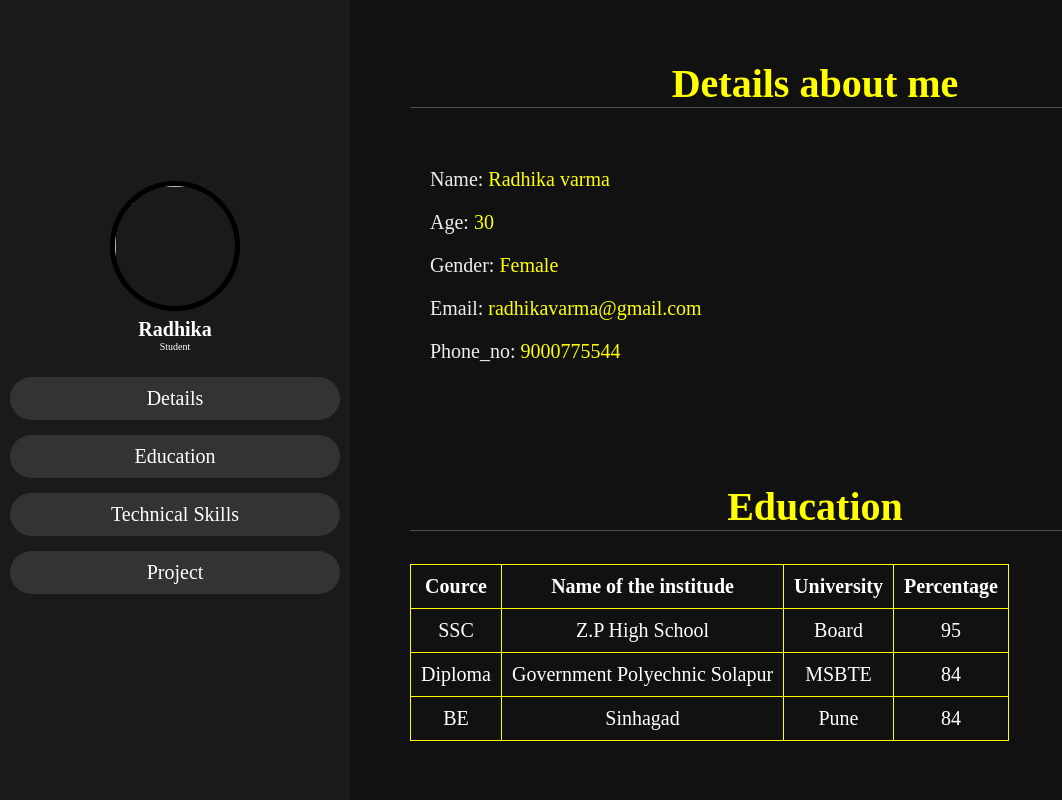
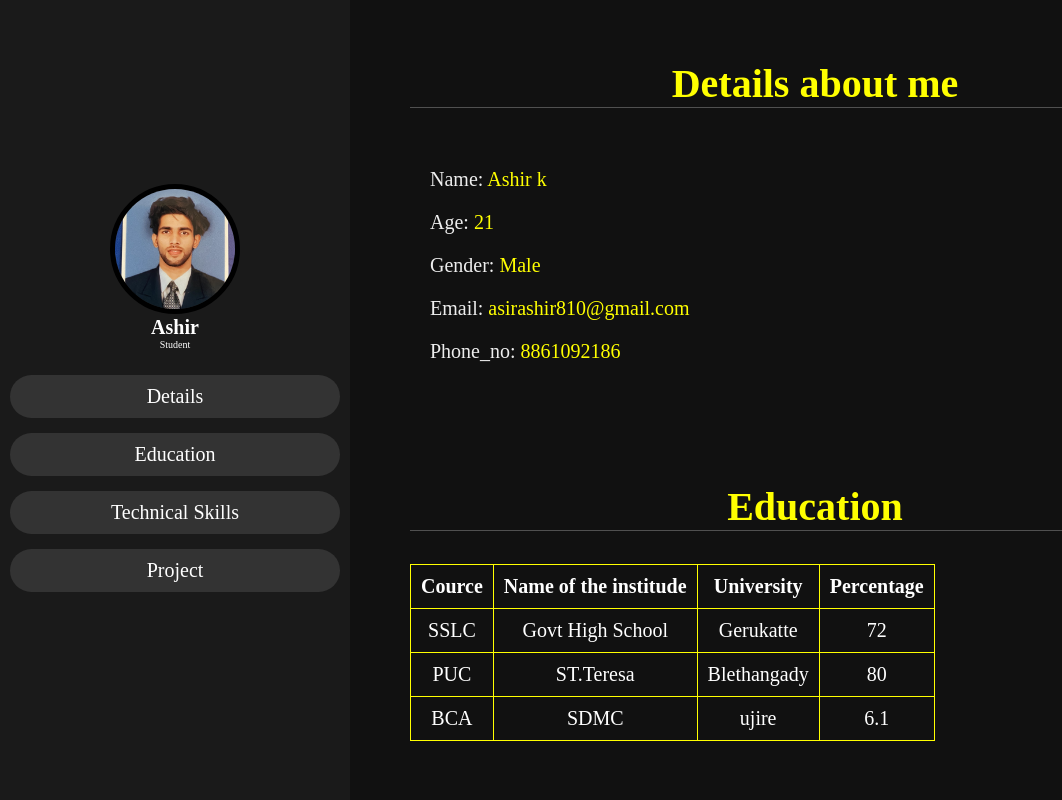
Before and after one commit to AshirPortfolio/portfolio, a plain HTML site: page index.html in a window 1280 px wide. Shown: the top 800 px of the page, without its empty margins (0-1062 px from the left). Drawn offline with Linux system fonts and the light colour scheme.

Commit message:
Add files via upload

```diff
--- a/index.html
+++ b/index.html
@@ -10,8 +10,8 @@
 <body>
     <header>
        <div class="user">
-       <img src="photo.jpg">
-       <h5 class="nm">Radhika</h5>
+       <img src="Ashirrr.jpg">
+       <h5 class="nm">Ashir</h5>
        <p class="jb">Student</p>
        </div>
        <nav class="nv">
@@ -27,11 +27,11 @@
         <h1 class="heading"><span>Details about me</span></h1>
         <div class="Row">
         <div class="det">
-             <h3><span>Name: </span>Radhika varma</h3>
-             <h3><span>Age: </span>30</h3>
-             <h3><span>Gender: </span>Female</h3>
-             <h3><span>Email: </span>radhikavarma@gmail.com</h3>
-             <h3><span>Phone_no: </span>9000775544</h3>
+             <h3><span>Name: </span>Ashir k</h3>
+             <h3><span>Age: </span>21</h3>
+             <h3><span>Gender: </span>Male</h3>
+             <h3><span>Email: </span>asirashir810@gmail.com</h3>
+             <h3><span>Phone_no: </span>8861092186</h3>
         </div>
     </div>
     </section>
@@ -45,22 +45,22 @@
             <th>Percentage</th>
         </tr>
         <tr>
-            <td>SSC</td>
-            <td>Z.P High School</td>
-            <td>Board</td>
-            <td>95</td>
+            <td>SSLC</td>
+            <td>Govt High School</td>
+            <td>Gerukatte</td>
+            <td>72</td>
         </tr>
         <tr>
-            <td>Diploma</td>
-            <td>Government Polyechnic Solapur</td>
-            <td>MSBTE</td>
-            <td>84</td>
+            <td>PUC</td>
+            <td>ST.Teresa  </td>
+            <td>Blethangady</td>
+            <td>80</td>
         </tr>
         <tr>
-            <td>BE</td>
-            <td>Sinhagad</td>
-            <td>Pune</td>
-            <td>84</td>
+            <td>BCA</td>
+            <td>SDMC</td>
+            <td>ujire</td>
+            <td>6.1</td>
         </tr>
     </table>
 </section>
@@ -74,10 +74,7 @@
         <li>HTML</li>
         <li>CSS</li>
         <li>JavaScript</li>
-        <li>Oracle</li>
-        <li>MySQL</li>
-        <li>Manual Testing</li>
-        <li>Automation Testing</li>
+        <li>SQL</li>
         <li>Data Structures</li>
     </ul>
 </div>
```
